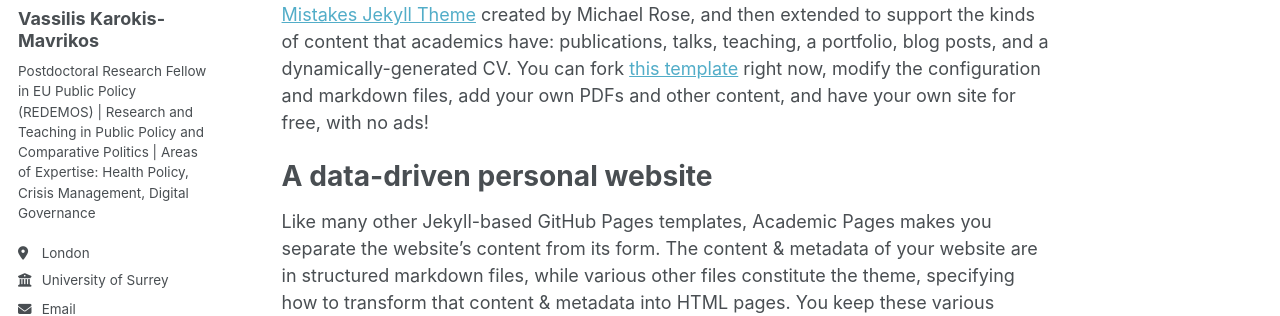
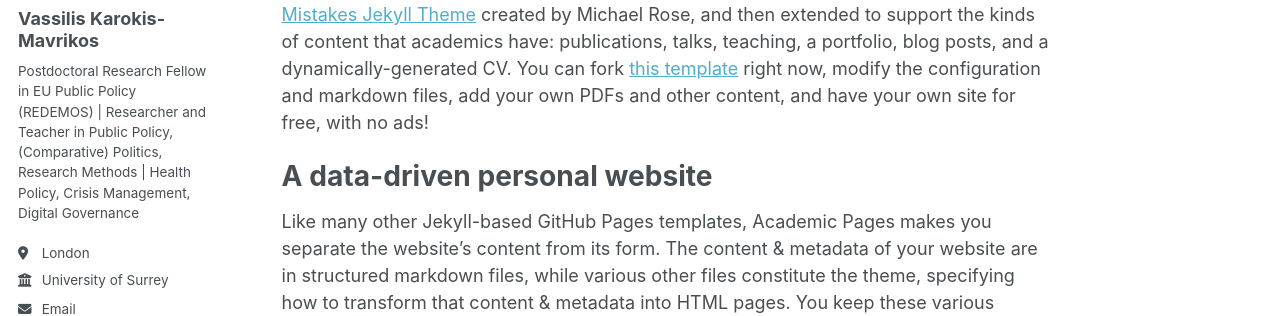
Before and after one commit to vassiliskm/vassiliskarokismavrikos.github.io, a Jekyll site: the page built from _pages/about.md, in a window 1280 px wide. Shown: the part 276-592 px from the top of the page. Built offline with Jekyll 4.4.1, drawn with Linux system fonts in a browser that asks for light colours; some web fonts are replaced.

Commit message:
Update _config.yml

```diff
--- a/_config.yml
+++ b/_config.yml
@@ -12,7 +12,7 @@ site_theme               : "default"
 title                    : "Vassilis Karokis-Mavrikos"
 title_separator          : "-"
 name                     : &name "Vassilis Karokis-Mavrikos"
-description              : &description "Postdoctoral Research Fellow in EU Public Policy (REDEMOS) | Research and Teaching in Public Policy and Comparative Politics | Health Policy, Crisis Management, Digital Governance"
+description              : &description "Postdoctoral Research Fellow in EU Public Policy (REDEMOS) | Researcher and Teacher in Public Policy, (Comparative) Politics, Research Methods | Health Policy, Crisis Management, Digital Governance"
 url                      : https://vassiliskm.github.io # the base hostname & protocol for your site e.g. "https://[your GitHub username].github.io"
 baseurl                  : "/website" # the subpath of your site, e.g. "/blog"
 repository               : "https://vassiliskm.github.io/website"
@@ -25,7 +25,7 @@ author:
   avatar           : "profile.png"
   name             : "Vassilis Karokis-Mavrikos"
   pronouns         : # example: "she/her"
-  bio              : "Postdoctoral Research Fellow in EU Public Policy (REDEMOS) | Research and Teaching in Public Policy and Comparative Politics | Areas of Expertise: Health Policy, Crisis Management, Digital Governance"
+  bio              : "Postdoctoral Research Fellow in EU Public Policy (REDEMOS) | Researcher and Teacher in Public Policy, (Comparative) Politics, Research Methods | Health Policy, Crisis Management, Digital Governance"
   location         : "London"
   employer         : "University of Surrey"
   uri              : # URL
```
